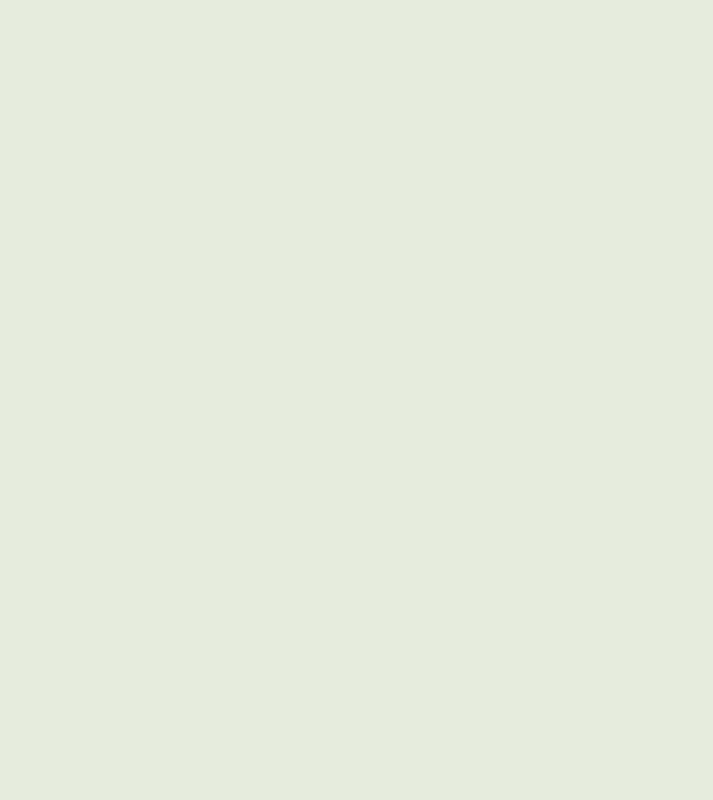
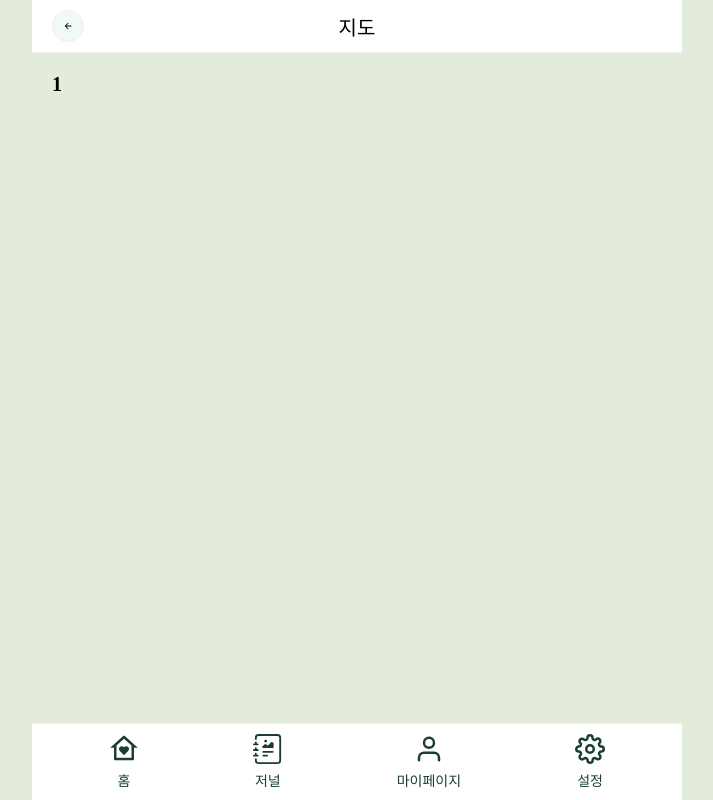
Before and after one commit to ekkk1230/Trip-Diary, a React (Vite) app in the folder front/: page /detail/1 in a window 1280 px wide. Before the commit this address had no page. Shown: the whole page, without its empty margins (283-996 px from the left). Built offline with nearby package versions, Linux system fonts and the light colour scheme.

Commit message:
:feat: 관광지 상세 페이지

```diff
--- a/front/src/App.tsx
+++ b/front/src/App.tsx
@@ -4,6 +4,7 @@ import Login from './pages/auth/Login'
 import Join from './pages/auth/Join'
 import Layout from './components/layout/Layout'
 import MapPage from './pages/map/MapPage';
+import DetailPage from './pages/detail/DetailPage';
 
 function App() {
   const { title } = useMapStore();
@@ -14,6 +15,11 @@ function App() {
     <Route path="/" element={
         <Layout title={title} hasHeader hasBottomNav onBackClick={() => useMapStore.getState().resetMap() }>
             <MapPage />
+        </Layout>
+    } />
+    <Route path="/detail/:contentid" element={
+        <Layout title={title} hasHeader hasBottomNav onBackClick={() => useMapStore.getState().resetMap() }>
+            <DetailPage />
         </Layout>
     } />
 
--- a/front/src/features/map/CardItem.tsx
+++ b/front/src/features/map/CardItem.tsx
@@ -1,4 +1,5 @@
 import * as S from "./MapComponents.styles";
+import { Link } from "react-router-dom";
 
 interface CardItemProps {
     item: any
@@ -7,6 +8,7 @@ interface CardItemProps {
 function CardItem({ item }: CardItemProps) {
     return (
         <S.Card>
+            <Link to={`/detail/${item.contentid}`}>
                 <S.CardImage
                     src={item.firstimage}
                 />
@@ -14,6 +16,7 @@ function CardItem({ item }: CardItemProps) {
                     <S.CardTitle>{item.title}</S.CardTitle>
                     <S.CardAddress>{item.addr1}</S.CardAddress>
                 </S.CardBody>
+            </Link>
         </S.Card>
     )
 }
--- /dev/null
+++ b/front/src/pages/detail/DetailPage.tsx
@@ -0,0 +1,14 @@
+
+import { useParams } from "react-router-dom";
+
+function DetailPage() {
+    const { contentid } = useParams();
+
+    return (
+        <>
+            <h1>{contentid}</h1>
+        </>
+    )
+}
+
+export default DetailPage
```
Lines whose indentation alone changed are shown as unchanged.
